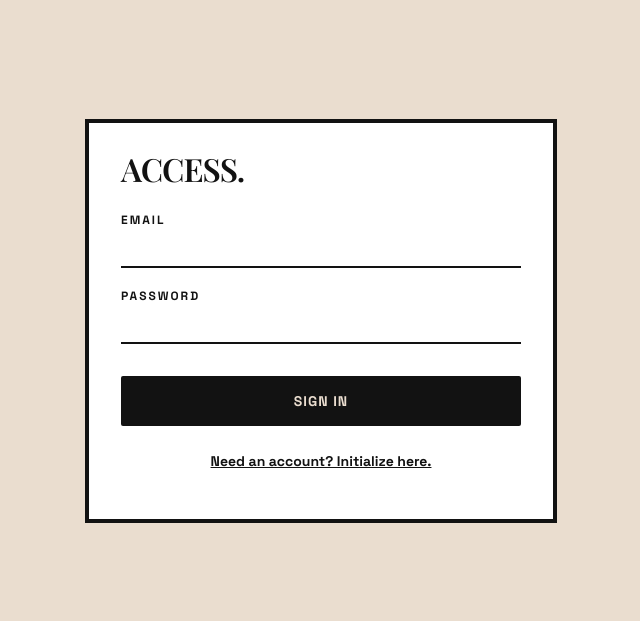
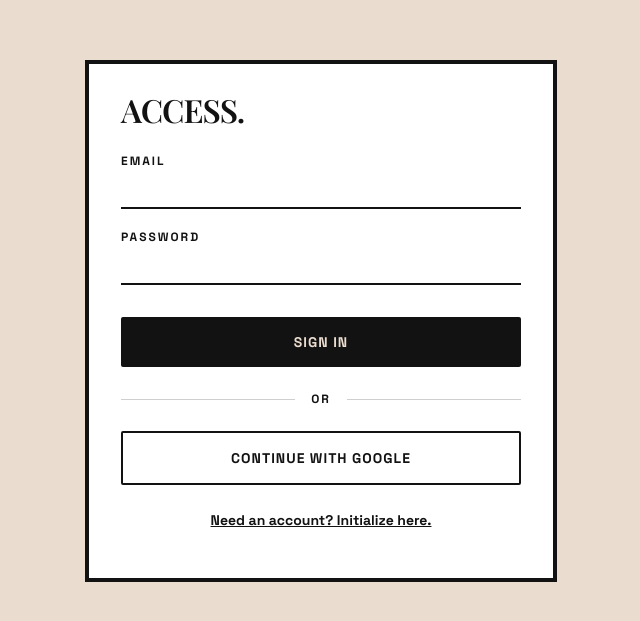
Before and after one commit to RonGdesigns/NFC_BIZ, a React (Vite) app: page / in a window 1280 px wide. Shown: the part 103-724 px from the top of the page, without its empty margins (319-959 px from the left). Built offline with nearby package versions, Linux system fonts and the light colour scheme; no server answers; a web font is replaced by a local one.

Commit message:
Add Google Sign In

```diff
--- a/src/components/Auth.jsx
+++ b/src/components/Auth.jsx
@@ -1,6 +1,6 @@
 import { useState } from 'react';
 import { auth } from '../firebase';
-import { createUserWithEmailAndPassword, signInWithEmailAndPassword } from 'firebase/auth';
+import { createUserWithEmailAndPassword, signInWithEmailAndPassword, GoogleAuthProvider, signInWithPopup } from 'firebase/auth';
 import { useNavigate } from 'react-router-dom';
 
 export default function Auth() {
@@ -21,6 +21,20 @@ export default function Auth() {
       } else {
         await createUserWithEmailAndPassword(auth, email, password);
       }
+      navigate('/dashboard');
+    } catch (err) {
+      setError(err.message);
+    } finally {
+      setLoading(false);
+    }
+  };
+
+  const handleGoogleSignIn = async () => {
+    setError('');
+    setLoading(true);
+    const provider = new GoogleAuthProvider();
+    try {
+      await signInWithPopup(auth, provider);
       navigate('/dashboard');
     } catch (err) {
       setError(err.message);
@@ -66,6 +80,21 @@ export default function Auth() {
           </button>
         </form>
 
+        <div style={{ display: 'flex', alignItems: 'center', margin: '24px 0' }}>
+          <div style={{ flex: 1, borderBottom: '1px solid var(--text-primary)', opacity: 0.2 }}></div>
+          <span style={{ padding: '0 16px', fontSize: '12px', fontWeight: 'bold', textTransform: 'uppercase', letterSpacing: '2px' }}>Or</span>
+          <div style={{ flex: 1, borderBottom: '1px solid var(--text-primary)', opacity: 0.2 }}></div>
+        </div>
+
+        <button
+          type="button"
+          onClick={handleGoogleSignIn}
+          disabled={loading}
+          style={{ width: '100%', backgroundColor: 'transparent', color: 'var(--text-primary)', border: '2px solid var(--text-primary)' }}
+        >
+          Continue with Google
+        </button>
+
         <p
           style={{ marginTop: '24px', fontSize: '14px', textAlign: 'center', cursor: 'pointer', textDecoration: 'underline', fontWeight: 'bold' }}
           onClick={() => setIsLogin(!isLogin)}
```
